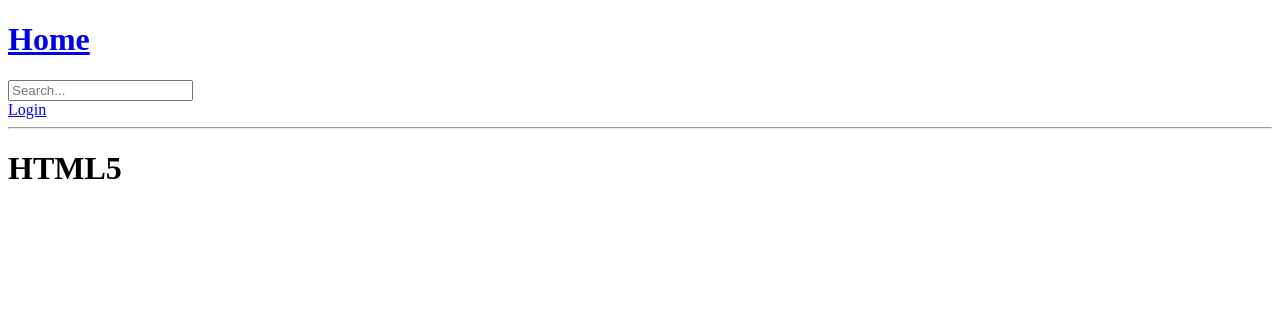
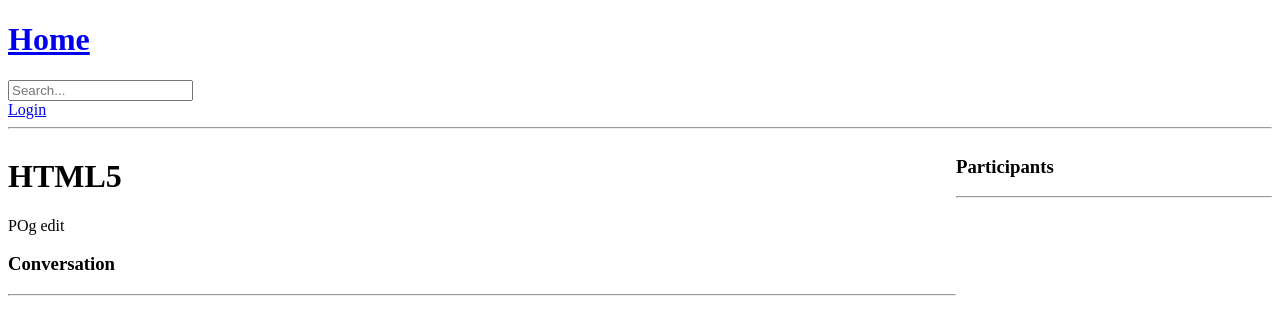
Before and after one commit to oldtarzan19/studybud, a Django app: page /room/2 in a window 1280 px wide. Shown: the top 335 px of the page. Run offline with Django 4.2, Linux system fonts and the light colour scheme; data comes from the database, SQL or seed files in the repository; both versions use the stored data as it was after the commit.

Commit message:
Chat Room messages and Crud. Vid: 3h 27m

```diff
--- a/base/models.py
+++ b/base/models.py
@@ -15,7 +15,7 @@ class Room(models.Model):
     topic = models.ForeignKey(Topic, on_delete=models.SET_NULL, null=True)
     name = models.CharField(max_length=200)
     description = models.TextField(null=True, blank=True)
-    #participants =
+    participants = models.ManyToManyField(User, related_name='participants', blank=True)
     updated = models.DateTimeField(auto_now=True)
     created = models.DateTimeField(auto_now_add=True)
 
--- a/base/templates/base/room.html
+++ b/base/templates/base/room.html
@@ -2,5 +2,60 @@
 {% extends 'main.html' %}
 
 {% block content %}
+
+    <style>
+        .room-container {
+            display: grid;
+            grid-template-columns: 3fr 1fr;
+        }
+    </style>
+
+
+
+    <div class="room-container">
+
+    <div>
+
+
+
 <h1>{{ room.name }}</h1>
+
+<p>{{ room.description }}</p>
+    <div class="comment-wrapper">
+        <h3>Conversation</h3>
+        <hr>
+    {% for message in room_messages %}
+            <div>
+                {% if message.user == user %}
+                    <a href="{% url 'delete-message' message.id %}">Delete</a>
+                {% endif %}
+                <small>@{{ message.user }}  {{ message.created|timesince }} ago</small>
+                <p>{{ message.body }}</p>
+                <hr>
+            </div>
+        {% endfor %}
+
+    {% if user.is_authenticated %}
+    <div class="comment-form">
+        <form method="post" action="">
+            {% csrf_token %}
+            <input type="text" name="body" placeholder="Write your message here...">
+        </form>
+    </div>
+    {% endif %}
+    </div>
+
+    </div>
+
+    <div>
+        <h3>Participants</h3>
+        <hr>
+        {% for user in participants %}
+            <div>
+                <p>@{{ user.username }}</p>
+            </div>
+        {% endfor %}
+    </div>
+
+    </div>
 {% endblock content%}
--- a/base/urls.py
+++ b/base/urls.py
@@ -10,4 +10,5 @@ urlpatterns = [
     path('create-room/', views.createRoom, name='create-room'),
     path('update-room/<str:pk>', views.updateRoom, name='update-room'),
     path('delete-room/<str:pk>', views.deleteRoom, name='delete-room'),
+    path('delete-message/<str:pk>', views.deleteMessage, name='delete-message'),
 ]
--- a/base/views.py
+++ b/base/views.py
@@ -6,7 +6,7 @@ from django.db.models import Q
 from django.contrib.auth.models import User
 from django.contrib.auth import authenticate, login, logout
 from django.contrib.auth.forms import UserCreationForm
-from .models import Room, Topic
+from .models import Room, Topic, Message
 from .forms import RoomForm
 
 # Create your views here.
@@ -78,10 +78,19 @@ def home(request):
 def room(request, pk):
     room = Room.objects.get(id=pk)
 
+    room_messages = room.message_set.all().order_by('-created')
+    participants = room.participants.all()
+    if request.method == 'POST':
+        message = Message.objects.create(
+            user=request.user,
+            room=room,
+            body=request.POST.get('body')
+        )
+        room.participants.add(request.user)
+        return redirect('room', pk=room.id)
+
     if room is not None:
-        context = {'room': room}
-        # egy próba
-       # return render(request, 'base/room.html', {'number': szam})
+        context = {'room': room, 'room_messages': room_messages, 'participants': participants}
         return render(request, 'base/room.html', context)
 
     return render(request, 'base/home.html')
@@ -131,3 +140,18 @@ def deleteRoom(request, pk):
 
     context = {'obj': room}
     return render(request, 'base/delete.html', context)
+
+
+@login_required(login_url='login')
+def deleteMessage(request, pk):
+    message = Message.objects.get(id=pk)
+
+    if request.user != message.user:
+        return HttpResponse('You are not allowed here!')
+
+    if request.method == 'POST':
+        message.delete()
+        return redirect('home')
+
+    context = {'obj': message}
+    return render(request, 'base/delete.html', context)
```
Also changed, not shown: base/migrations/0003_alter_room_options_room_participants.py (added), db.sqlite3.
